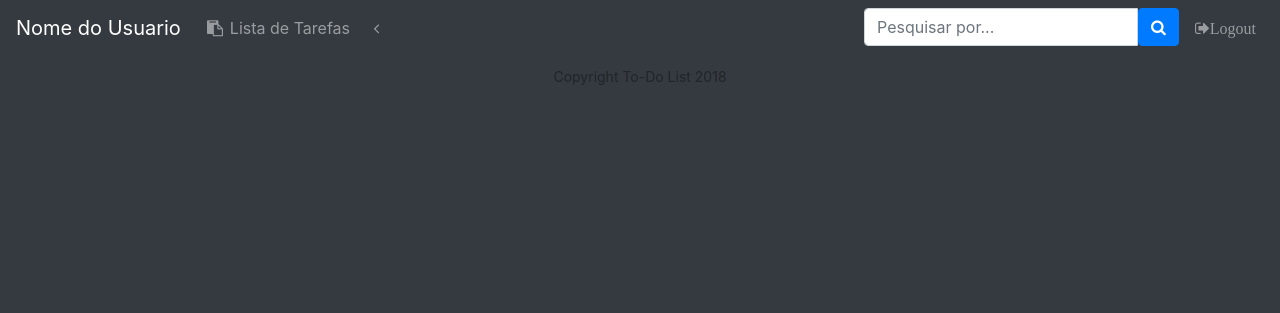
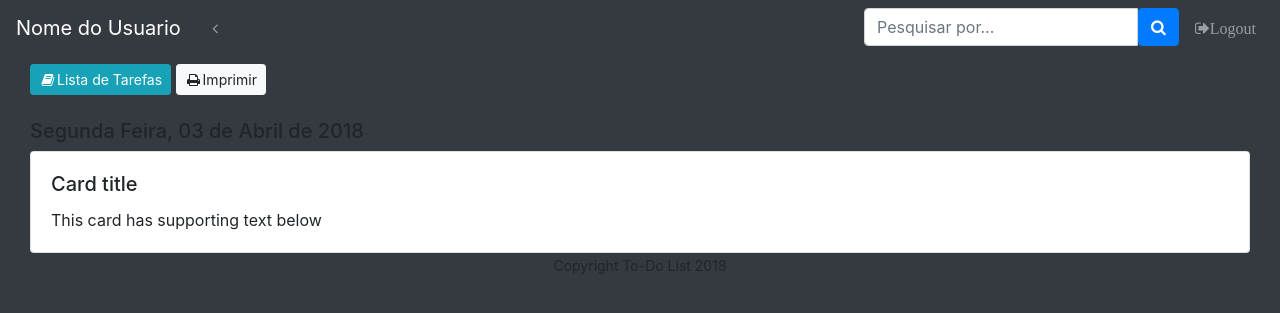
Before and after one commit to JoanesMiranda/To-Do-List, a PHP site: page /index.php?tarefas in a window 1280 px wide. Shown: the top 313 px of the page. Run offline with PHP 8.4, Linux system fonts and the light colour scheme; some libraries are stand-ins or nearby versions.

Commit message:
Direcionado a pagina tarefas na pagina principal ecriado o card para as tarefas.

```diff
--- a/app/views/index.php
+++ b/app/views/index.php
@@ -19,7 +19,7 @@
             <div class="collapse navbar-collapse" id="navbarPrincipal">
                 <ul class="navbar-nav navbar-sidenav">
                     <li class="nav-item" data-togle="tooltip" data-placement = "rigth">
-                        <a class="nav-link" href="index.php?tarefas">
+                        <a class="nav-link collapse" href="index.php?tarefas">
                             <i class="fa fa-fw fa-clipboard"> </i>
                             <span class="nav-link-text">Lista de Tarefas</span>
                         </a>
@@ -29,7 +29,7 @@
                             <i class="fa fa-fw fa-file"> </i>
                             <span class="nav-link-text">Paginas</span>
                         </a>
-                        <ul class="sidenav-second-level collapse"id="linksPaginas">
+                        <ul class="sidenav-second-level collapse " id="linksPaginas">
                             <li>
                                 <a href="index.php?login">Pagina de Login</a>
                             </li>
@@ -83,7 +83,6 @@
 
             <!--Inicio do corpo do site -->
             <div class="container-fluid">
-
                 <ol class="breadcrumb">
                     <li class="breadcrumb-item">
                         <a href="index.html">Home</a>
@@ -93,12 +92,14 @@
                     </li>
                 </ol>
                 <?php
-                if (isset($_REQUEST["login"])) {
-                    include "./login.php";
+                if (isset($_REQUEST["tarefas"])) {
+                    include "./tarefas.php";
                 } elseif (isset($_REQUEST["registro"])) {
                     include "./registro.php";
                 } elseif (isset($_REQUEST["recuperar"])) {
                     include "./recuperar.php";
+                } elseif (isset($_REQUEST["login"])) {
+                    include "./login.php";
                 }
                 ?>
 
--- a/app/views/tarefas.php
+++ b/app/views/tarefas.php
@@ -8,34 +8,30 @@
         <link rel="stylesheet" type="text/css"  href="../../css/sb-admin.min.css" >
         <title>Lista de Tarefas</title>
     </head>
-
     <body>
         <div class="container-fluid">
             <div class="row">
                 <div class="col-md-12">
-                    <h2>Atividades</h2>
+                    <a class="btn btn-sm btn-info" href="#"><i class="fa fa-fw fa-book"> </i>Lista de Tarefas</a>
+                    <a class="btn btn-sm btn-light" href="#"><i class="fa fa-fw fa-print"> </i>Imprimir</a>
                 </div>
             </div>
+            <!-- Inicio da lista de tarefas -->
             <div class="row">
-                <div class="col-md-auto  mt-5">
-                    <a class="btn btn-sm btn-info" href=""><i class="fa fa-fw fa-book"> </i>Atividades do Evento</a>
-                    <a class="btn btn-sm btn-light" href=""><i class="fa fa-fw fa-print"> </i>Imprimir</a>
-                </div>
-            </div>
-            <div class="row ">
-                <div class="col-md-auto  mt-5">
-                    <div class="card">
+                <div class="col-md-12  mt-4 ">
+                    <h5>Segunda Feira, 03 de Abril de 2018</h5>
+                    <div class="card card-login">
                         <div class="card-body">
-                            This is some text within a card body.
+                            <h5 class="card-title">Card title</h5>
+                            <p class="card-text">This card has supporting text below </p>
                         </div>
                     </div>
                 </div>
             </div>
+            <!-- Fim da lista de tarefas -->
         </div>
-    </div>
-    <script src="../../bibliotecas/jquery/jquery.min.js" ></script>
-    <script src="../../bibliotecas/bootstrap/js/bootstrap.bundle.min.js" ></script>
-    <script src="../../bibliotecas/jquery-easing/jquery.easing.min.js" ></script>
-    <script type="text/javascript" src="../../js/sb-admin.js" ></script>
-</body>
+        <script src="../../bibliotecas/jquery/jquery.min.js" ></script>
+        <script src="../../bibliotecas/bootstrap/js/bootstrap.bundle.min.js" ></script>
+        <script src="../../bibliotecas/jquery-easing/jquery.easing.min.js" ></script>
+    </body>
 </html>
--- a/nbproject/private/private.xml
+++ b/nbproject/private/private.xml
@@ -3,9 +3,9 @@
     <editor-bookmarks xmlns="http://www.netbeans.org/ns/editor-bookmarks/2" lastBookmarkId="0"/>
     <open-files xmlns="http://www.netbeans.org/ns/projectui-open-files/2">
         <group>
-            <file>file:/C:/xampp/htdocs/To-Do-List/app/views/login.php</file>
-            <file>file:/C:/xampp/htdocs/To-Do-List/app/views/tarefas.php</file>
-            <file>file:/C:/xampp/htdocs/To-Do-List/app/views/index.php</file>
+            <file>file:/C:/xampp/htdocs/ToDoList/app/views/index.php</file>
+            <file>file:/C:/xampp/htdocs/ToDoList/app/views/registro.php</file>
+            <file>file:/C:/xampp/htdocs/ToDoList/app/views/tarefas.php</file>
         </group>
     </open-files>
 </project-private>
```
Also changed, not shown: 2 other files.
